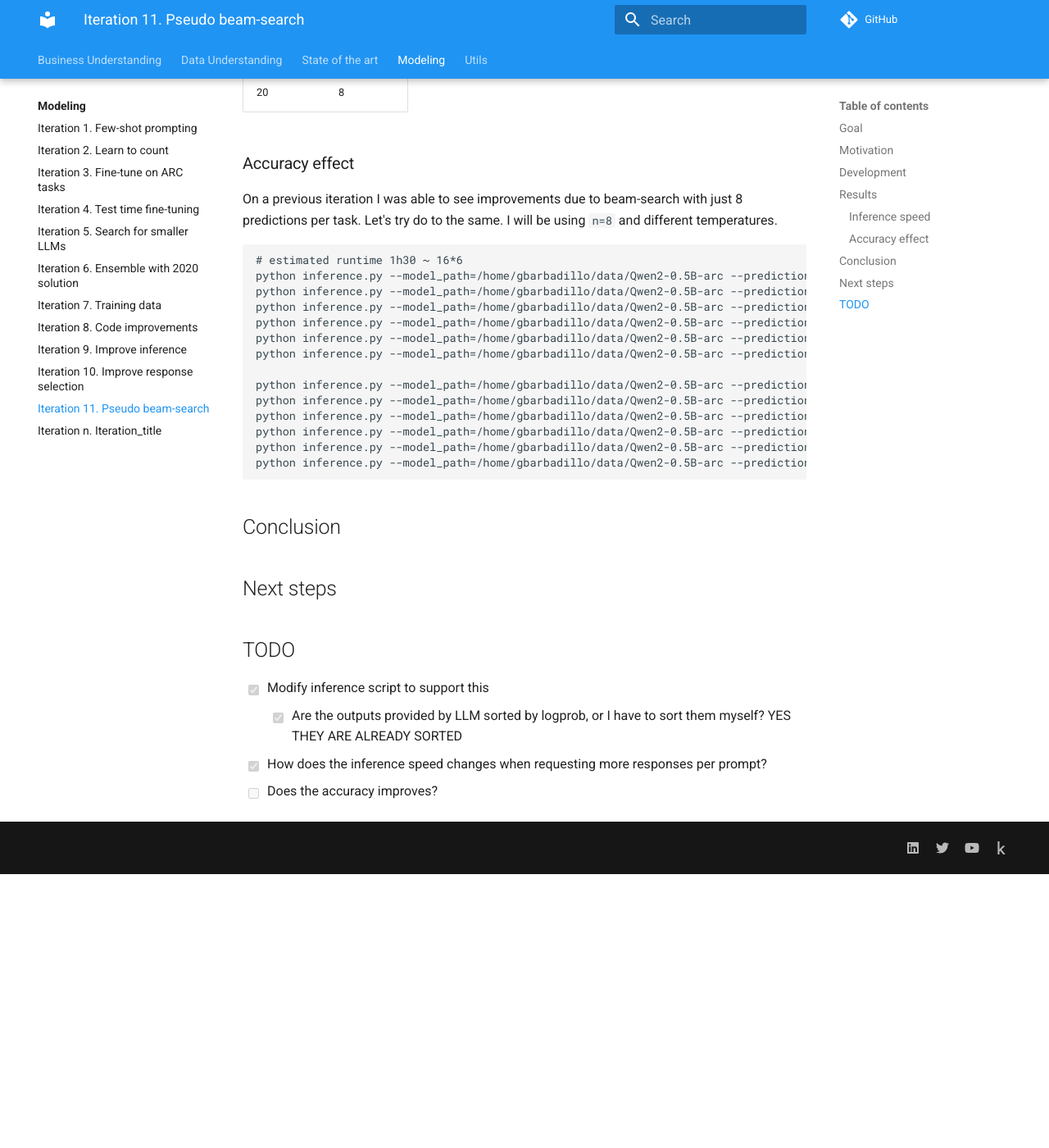
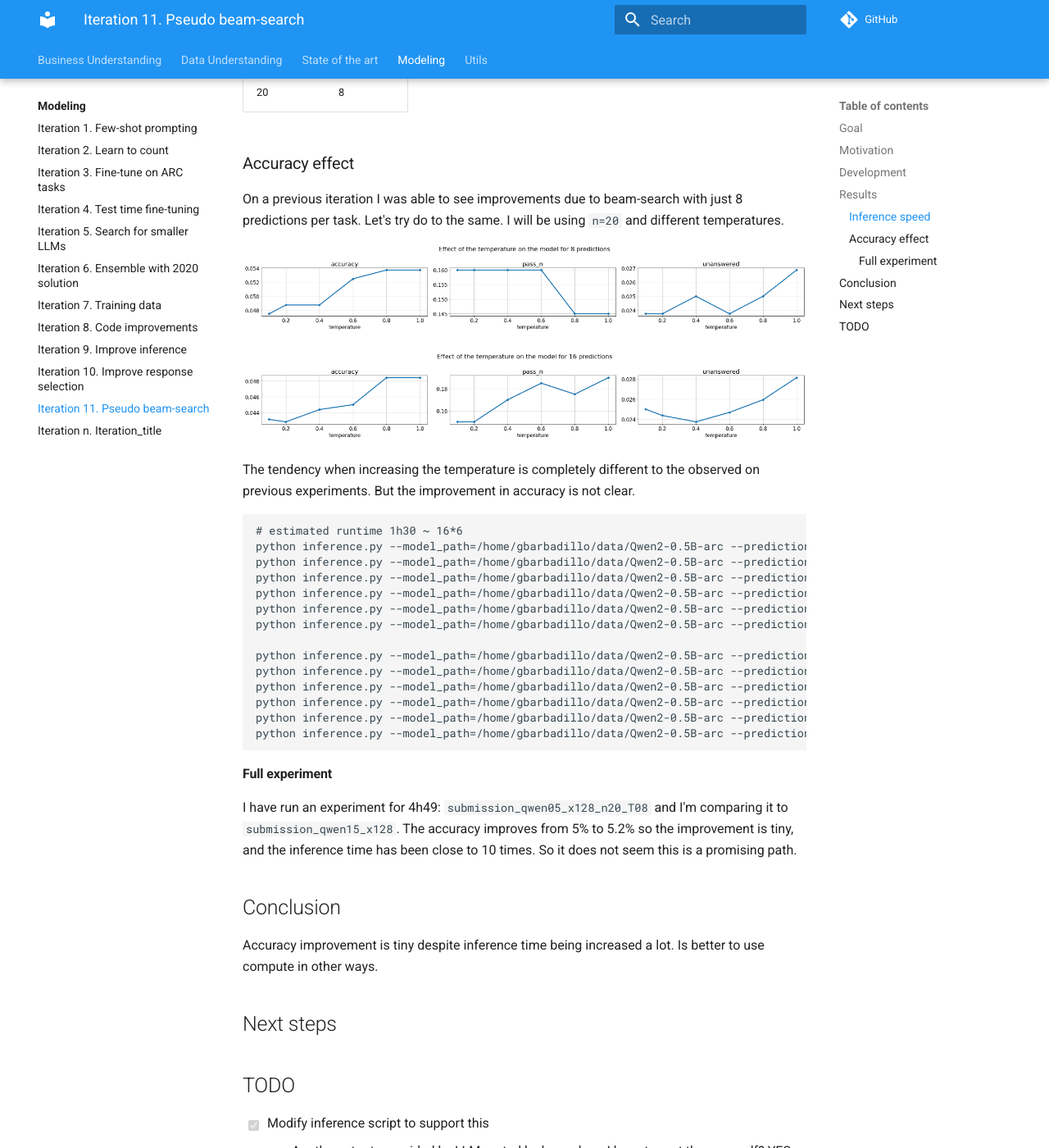
Before and after one commit to zhengjunyao-work/arc24, an MkDocs documentation site: the page built from docs/modeling/Iteration_11_pseudo_beam_search.md, in a window 1280 px wide and 1400 px high, scrolled down 1424 px. Shown: the whole window at 82% size. Built offline with MkDocs 1.6.1 and Material for MkDocs 9.7.7, drawn with Linux system fonts in a browser that asks for light colours; comment, search, counter and statistics services are not loaded; before the commit the page ends 2490 px from its top, so only the background shows below that.

Commit message:
pseudo beam search does not work well

````diff
--- a/docs/modeling/Iteration_11_pseudo_beam_search.md
+++ b/docs/modeling/Iteration_11_pseudo_beam_search.md
@@ -47,7 +47,13 @@ This table could work as a rule of thumb of the slowdown when using pseudo beam-
 ### Accuracy effect
 
 On a previous iteration I was able to see improvements due to beam-search with just 8 predictions per task. Let's try do to the same.
-I will be using `n=8` and different temperatures.
+I will be using `n=20` and different temperatures.
+
+![8 predictions](res/2024-08-26-05-10-51.png)
+
+![16 predictions](res/2024-08-26-05-10-58.png)
+
+The tendency when increasing the temperature is completely different to the observed on previous experiments. But the improvement in accuracy is not clear.
 
 ```bash
 # estimated runtime 1h30 ~ 16*6
@@ -66,7 +72,15 @@ python inference.py --model_path=/home/gbarbadillo/data/Qwen2-0.5B-arc --predict
 python inference.py --model_path=/home/gbarbadillo/data/Qwen2-0.5B-arc --predictions_per_task=16 --n=20 --output_filepath=submission_qwen05_x16_n20_T10.json --temperature=1.0
 ```
 
+#### Full experiment
+
+I have run an experiment for 4h49: `submission_qwen05_x128_n20_T08` and I'm comparing it to `submission_qwen15_x128`.
+The accuracy improves from 5% to 5.2% so the improvement is tiny, and the inference time has been close to 10 times.
+So it does not seem this is a promising path.
+
 ## Conclusion
+
+Accuracy improvement is tiny despite inference time being increased a lot. Is better to use compute in other ways.
 
 ## Next steps
 
@@ -75,4 +89,4 @@ python inference.py --model_path=/home/gbarbadillo/data/Qwen2-0.5B-arc --predict
 - [x] Modify inference script to support this
   - [x] Are the outputs provided by LLM sorted by logprob, or I have to sort them myself? YES THEY ARE ALREADY SORTED
 - [x] How does the inference speed changes when requesting more responses per prompt?
-- [ ] Does the accuracy improves?
+- [x] Does the accuracy improves?
````
Also changed, not shown: docs/modeling/res/2024-08-26-05-10-51.png (added), docs/modeling/res/2024-08-26-05-10-58.png (added), 1 other file.
